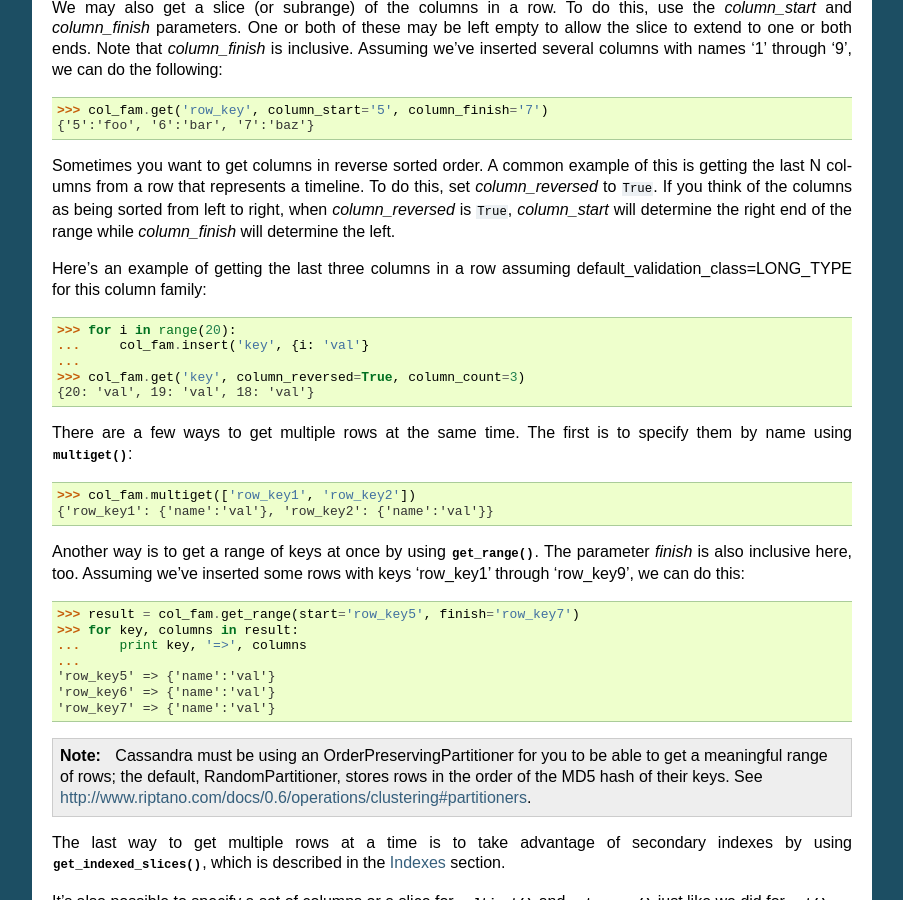
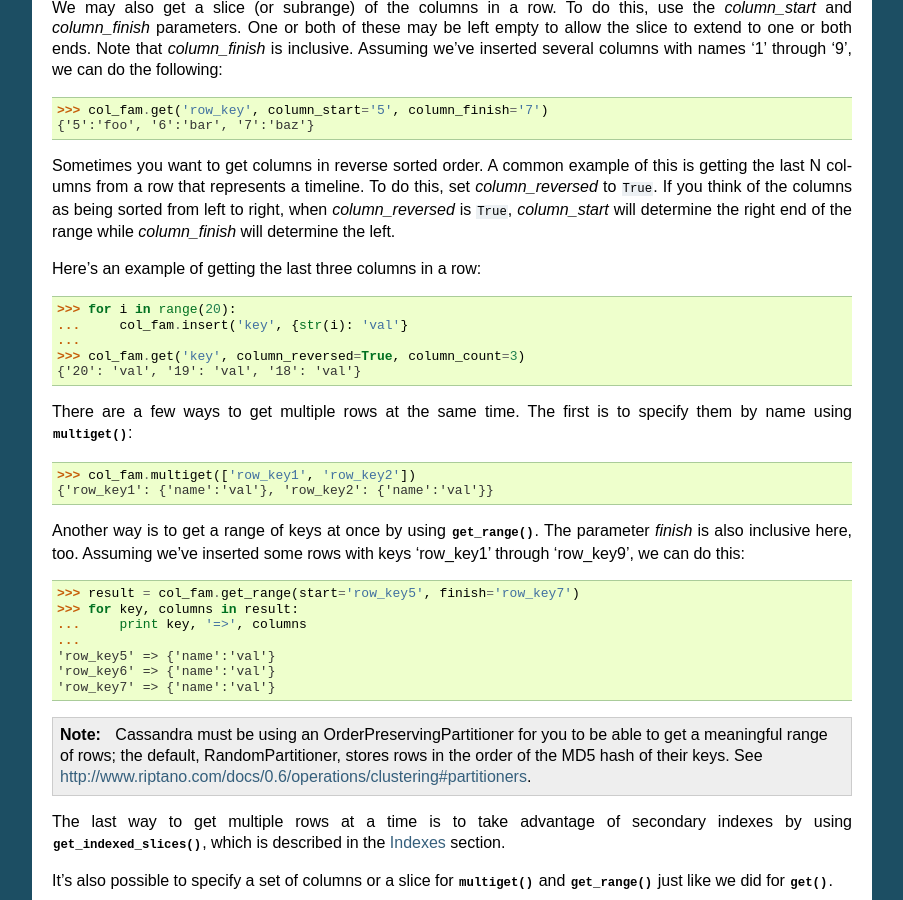
Before and after one commit to pycassa/pycassa, a Sphinx documentation site: the page built from doc/tutorial.rst, in a window 1280 px wide and 900 px high, scrolled down 1764 px. Shown: the whole window, without its empty margins (198-1101 px from the left). Built offline with Sphinx 7.4.7, drawn with Linux system fonts in a browser that asks for light colours.

Commit message:
Minor tutorial tweak

```diff
--- a/doc/tutorial.rst
+++ b/doc/tutorial.rst
@@ -138,15 +138,15 @@ If you think of the columns as being sorted from left to right, when
 `column_reversed` is ``True``, `column_start` will determine the right
 end of the range while `column_finish` will determine the left.
 
-Here's an example of getting the last three columns in a row assuming default_validation_class=LONG_TYPE for this column family:
+Here's an example of getting the last three columns in a row:
 
 .. code-block:: python
 
   >>> for i in range(20):
-  ...     col_fam.insert('key', {i: 'val'}
+  ...     col_fam.insert('key', {str(i): 'val'}
   ...
   >>> col_fam.get('key', column_reversed=True, column_count=3)
-  {20: 'val', 19: 'val', 18: 'val'}
+  {'20': 'val', '19': 'val', '18': 'val'}
 
 There are a few ways to get multiple rows at the same time.
 The first is to specify them by name using
```
